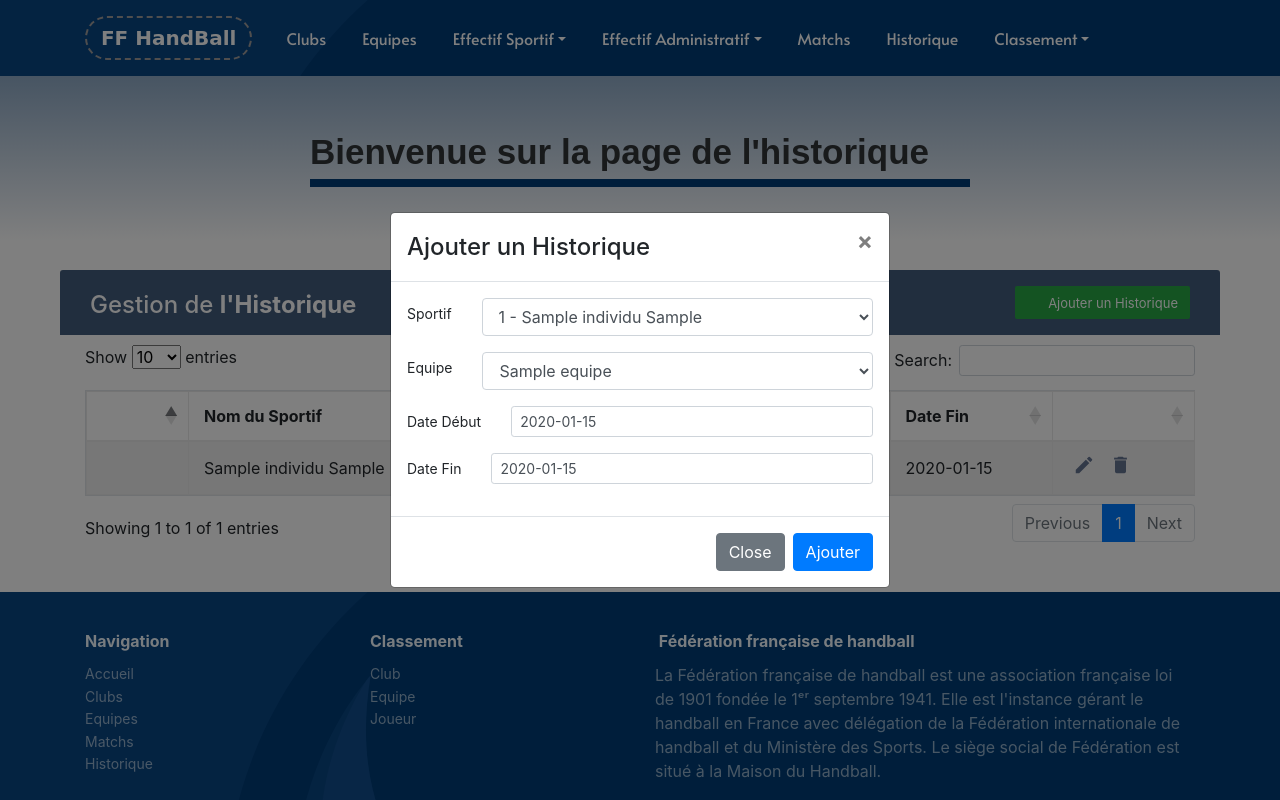
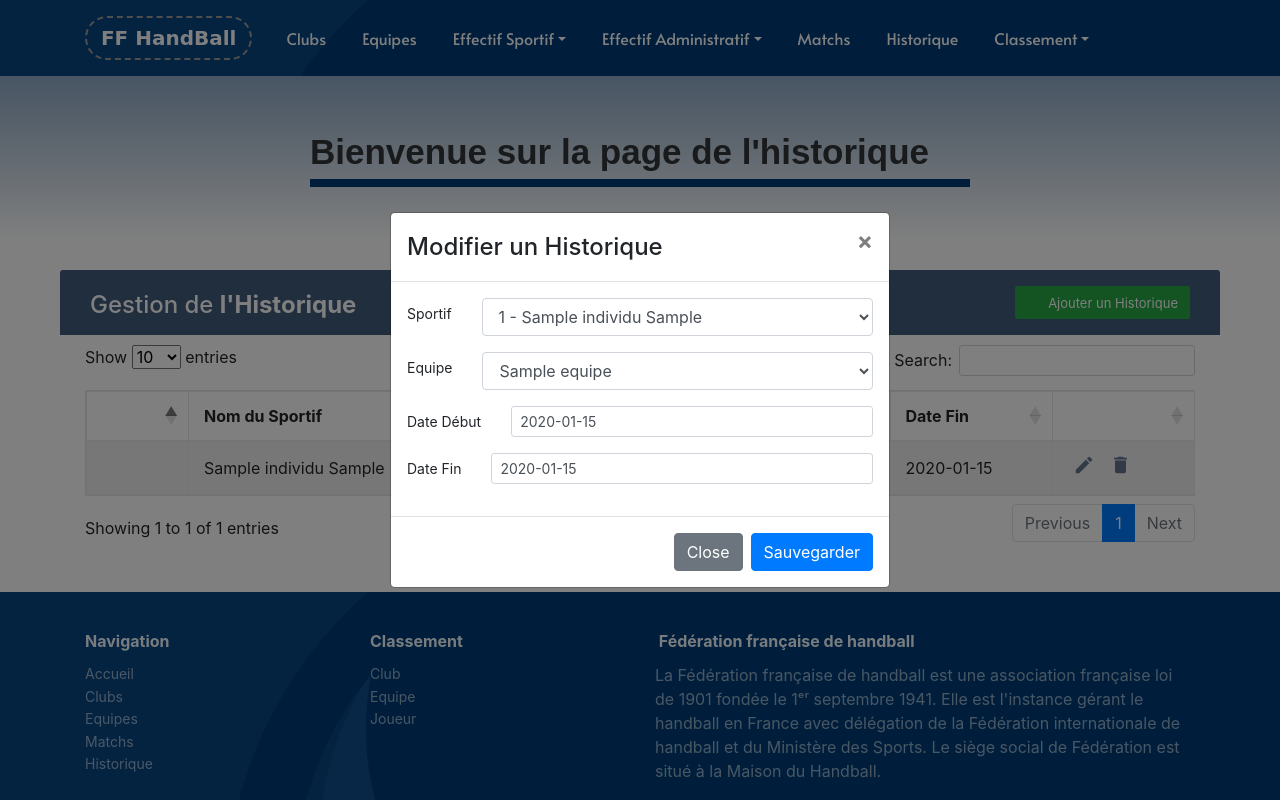
Before and after one commit to RChaguer/SGBD-S7-Project, a PHP site: the page made by Interface/historique.php in a window 1280 px wide. Run offline with PHP 8.4, Linux system fonts and the light colour scheme; tables that the repository leaves empty hold one stand-in row (values such as "Sample post"); data that the repository does not hold is empty; some libraries are stand-ins or nearby versions; some web fonts are replaced.

```diff
--- a/Interface/entraineurs.php
+++ b/Interface/entraineurs.php
@@ -50,7 +50,7 @@ function getUpdateForm($connection, $id) {
 
     echo "<div class=\"modal-footer\">";
     echo "<button type=\"button\" class=\"btn btn-secondary\" data-dismiss=\"modal\">Close</button>";
-    echo "<button type=\"submit\" class=\"btn btn-primary\">Sauvegrader";
+    echo "<button type=\"submit\" class=\"btn btn-primary\">Sauvegarder";
 
     echo "</div>";
     echo "</form>";
--- a/Interface/equipes.php
+++ b/Interface/equipes.php
@@ -145,7 +145,7 @@ function getUpdateForm($connection, $id) {
 
     echo "<div class=\"modal-footer\">";
     echo "<button type=\"button\" class=\"btn btn-secondary\" data-dismiss=\"modal\">Close</button>";
-    echo "<button type=\"submit\" class=\"btn btn-primary\">Sauvegrader";
+    echo "<button type=\"submit\" class=\"btn btn-primary\">Sauvegarder";
 
     echo "</div>";
     echo "</form>";
--- a/Interface/historique.php
+++ b/Interface/historique.php
@@ -29,7 +29,7 @@ function getUpdateForm($connection, $id) {
     echo "<div class=\"modal-dialog modal-dialog-centered\" role=\"document\">";
     echo "<div class=\"modal-content\">";
     echo "<div class=\"modal-header\">";
-    echo "<h4 class=\"modal-title\" id=\"modal_title\">Ajouter un Historique</h4>";
+    echo "<h4 class=\"modal-title\" id=\"modal_title\">Modifier un Historique</h4>";
     echo "<button type=\"button\" class=\"close\" data-dismiss=\"modal\" aria-label=\"Close\">";
     echo "<span aria-hidden=\"true\">&times;</span>";
     echo "</button>";
@@ -90,7 +90,7 @@ function getUpdateForm($connection, $id) {
 
     echo "<div class=\"modal-footer\">";
     echo "<button type=\"button\" class=\"btn btn-secondary\" data-dismiss=\"modal\">Close</button>";
-    echo "<button type=\"submit\" class=\"btn btn-primary\">Ajouter";
+    echo "<button type=\"submit\" class=\"btn btn-primary\">Sauvegarder";
 
     echo "</div>";
     echo "</form>";
--- a/Interface/joueurs.php
+++ b/Interface/joueurs.php
@@ -62,7 +62,7 @@ function getUpdateForm($connection, $id) {
 
     echo "<div class=\"modal-footer\">";
     echo "<button type=\"button\" class=\"btn btn-secondary\" data-dismiss=\"modal\">Close</button>";
-    echo "<button type=\"submit\" class=\"btn btn-primary\">Sauvegrader";
+    echo "<button type=\"submit\" class=\"btn btn-primary\">Sauvegarder";
 
     echo "</div>";
     echo "</form>";
--- a/Interface/personnels.php
+++ b/Interface/personnels.php
@@ -70,7 +70,7 @@ function getUpdateForm($connection, $id) {
 
     echo "<div class=\"modal-footer\">";
     echo "<button type=\"button\" class=\"btn btn-secondary\" data-dismiss=\"modal\">Close</button>";
-    echo "<button type=\"submit\" class=\"btn btn-primary\">Sauvegrader";
+    echo "<button type=\"submit\" class=\"btn btn-primary\">Sauvegarder";
 
     echo "</div>";
     echo "</form>";
```
